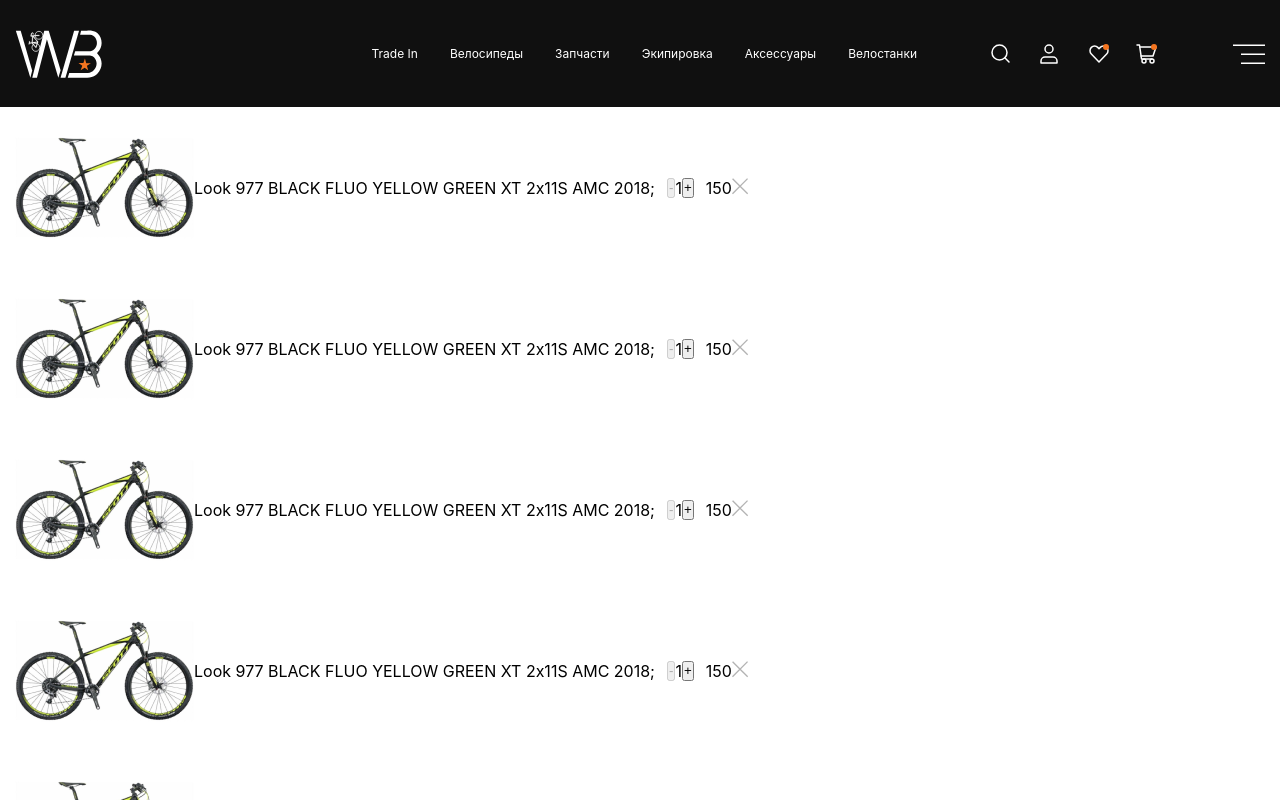
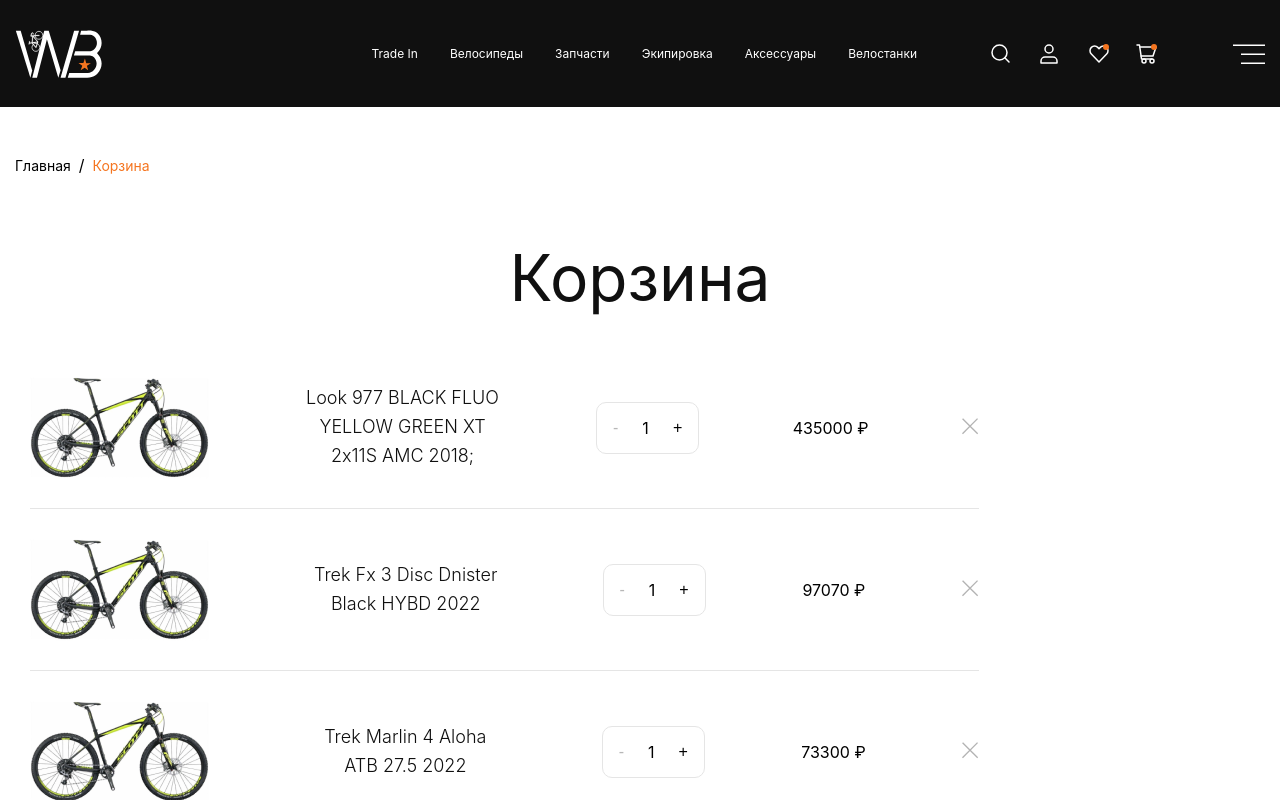
Before and after one commit to ElyorTuyliyev/bicycle, a React (Create React App) app: page / in a window 1280 px wide. Shown: the top 800 px of the page. Built offline with nearby package versions, Linux system fonts and the light colour scheme; the HTML template or start-up script is replaced by a standard one.

Commit message:
add basket title

```diff
--- a/src/pages/Basket/Basket.style.js
+++ b/src/pages/Basket/Basket.style.js
@@ -1,5 +1,27 @@
 import styled from "styled-components";
+import Colors from "../../themes/colors";
 
-const BasketStyle = styled.div``;
+const BasketStyle = styled.div`
+  .basket__link-wrapper {
+    display: flex;
+    align-items: center;
+    gap: 8px;
+    margin: 48px 0 64px 0;
+  }
+
+  .basket__link {
+    font-size: 14px;
+    &:last-child {
+      color: ${Colors.orange[600]};
+    }
+  }
+
+  .basket__title {
+    font-size: 64px;
+    color: ${Colors.dark[900]};
+    margin: 0 0 31px 0;
+    font-weight: 400;
+  }
+`;
 
 export default BasketStyle;
--- a/src/pages/Basket/Components/BasketCard/BasketCard.style.js
+++ b/src/pages/Basket/Components/BasketCard/BasketCard.style.js
@@ -1,12 +1,35 @@
 import styled from "styled-components";
+import Colors from "../../../../themes/colors";
 
 const BasketCardStyle = styled.div`
+  max-width: 949px;
   display: flex;
   align-items: center;
+  justify-content: space-between;
+  gap: 16px;
+  border-bottom: 1px solid ${Colors.dark[200]};
+
+  .basketCard__text {
+    width: 200px;
+    color: ${Colors.dark[900]};
+    font-size: 18px;
+    font-weight: 300;
+    line-height: 28.8px;
+  }
 
   .basketCard__btn-wrapper {
     display: flex;
-    margin: 0 12px;
+    align-items: center;
+    gap: 8px;
+    border: 1px solid ${Colors.dark[200]};
+    border-radius: 10px;
+
+    button {
+      padding: 16px;
+      border: none;
+      background-color: transparent;
+      font-size: 16px;
+    }
   }
 `;
 
--- a/src/pages/Basket/Components/BasketCard/index.jsx
+++ b/src/pages/Basket/Components/BasketCard/index.jsx
@@ -10,6 +10,7 @@
   imgCross,
   handleDecrement,
   handleIncrement,
+  handleDelete,
   id,
 }) {
   return (
@@ -33,11 +34,12 @@
             +
           </button>
         </div>
-        <p className="basketCard__count">{count ? +cost * +count : cost}</p>
+        <p className="basketCard__count">{count ? cost * count : cost} ₽</p>
         <img
           className="basketCard__cross-icon"
           src={imgCross}
           alt="cross-icon"
+          onClick={() => handleDelete(id)}
         />
       </BasketCardStyle>
     </Container>
--- a/src/pages/Basket/index.jsx
+++ b/src/pages/Basket/index.jsx
@@ -1,10 +1,10 @@
-import Button from "../../components/Button";
 import Header from "../../components/Header";
 import BasketStyle from "./Basket.style";
 import BasketCard from "./Components/BasketCard";
 import BasketImg from "../../assets/images/basket-bicycle.png";
 import CrossIcon from "../../assets/icons/Icon-cross.svg";
 import { useState } from "react";
+import Container from "../../container";
 
 const Basket = () => {
   const [data, setData] = useState([
@@ -14,70 +14,25 @@
       alt: "sc",
       text: "Look 977 BLACK FLUO YELLOW GREEN XT 2x11S AMC 2018;",
       count: 1,
-      cost: 150,
+      cost: 435000,
       imgCross: CrossIcon,
     },
     {
       id: Math.floor(Math.random() * 100),
       img: BasketImg,
       alt: "sc",
-      text: "Look 977 BLACK FLUO YELLOW GREEN XT 2x11S AMC 2018;",
+      text: "Trek Fx 3 Disc Dnister Black HYBD 2022",
       count: 1,
-      cost: 150,
+      cost: 97070,
       imgCross: CrossIcon,
     },
     {
       id: Math.floor(Math.random() * 100),
       img: BasketImg,
       alt: "sc",
-      text: "Look 977 BLACK FLUO YELLOW GREEN XT 2x11S AMC 2018;",
+      text: "Trek Marlin 4 Aloha ATB 27.5 2022",
       count: 1,
-      cost: 150,
-      imgCross: CrossIcon,
-    },
-    {
-      id: Math.floor(Math.random() * 100),
-      img: BasketImg,
-      alt: "sc",
-      text: "Look 977 BLACK FLUO YELLOW GREEN XT 2x11S AMC 2018;",
-      count: 1,
-      cost: 150,
-      imgCross: CrossIcon,
-    },
-    {
-      id: Math.floor(Math.random() * 100),
-      img: BasketImg,
-      alt: "sc",
-      text: "Look 977 BLACK FLUO YELLOW GREEN XT 2x11S AMC 2018;",
-      count: 1,
-      cost: 150,
-      imgCross: CrossIcon,
-    },
-    {
-      id: Math.floor(Math.random() * 100),
-      img: BasketImg,
-      alt: "sc",
-      text: "Look 977 BLACK FLUO YELLOW GREEN XT 2x11S AMC 2018;",
-      count: 1,
-      cost: 150,
-      imgCross: CrossIcon,
-    },
-    {
-      id: Math.floor(Math.random() * 100),
-      img: BasketImg,
-      alt: "sc",
-      text: "Look 977 BLACK FLUO YELLOW GREEN XT 2x11S AMC 2018;",
-      count: 1,
-      cost: 150,
-      imgCross: CrossIcon,
-    },
-    {
-      id: Math.floor(Math.random() * 100),
-      img: BasketImg,
-      alt: "sc",
-      text: "Look 977 BLACK FLUO YELLOW GREEN XT 2x11S AMC 2018;",
-      count: 1,
-      cost: 150,
+      cost: 73300,
       imgCross: CrossIcon,
     },
   ]);
@@ -97,19 +52,32 @@
     );
   };
 
+  const handleDelete = (id) => {
+    setData(data.filter((item) => item.id !== id));
+  };
+
   return (
     <>
       <Header />
+      <Container>
         <BasketStyle>
+          <div className="basket__link-wrapper">
+            <p className="basket__link">Главная </p>
+            <p className="basket__line">/</p>
+            <p className="basket__link">Корзина</p>
+          </div>
+          <h1 className="basket__title">Корзина</h1>
           {data.map((item) => (
             <BasketCard
               key={item.cost}
               {...item}
               handleDecrement={handleDecrement}
               handleIncrement={handleIncrement}
+              handleDelete={handleDelete}
             />
           ))}
         </BasketStyle>
+      </Container>
     </>
   );
 };
--- a/src/pages/Home/components/MontainCard/index.jsx
+++ b/src/pages/Home/components/MontainCard/index.jsx
@@ -54,7 +54,6 @@
         -
       </button> */}
       <div>
-        {" "}
         {users.map((item) => (
           <div key={item?.id}>
             <h2>
```
Lines whose indentation alone changed are shown as unchanged.
